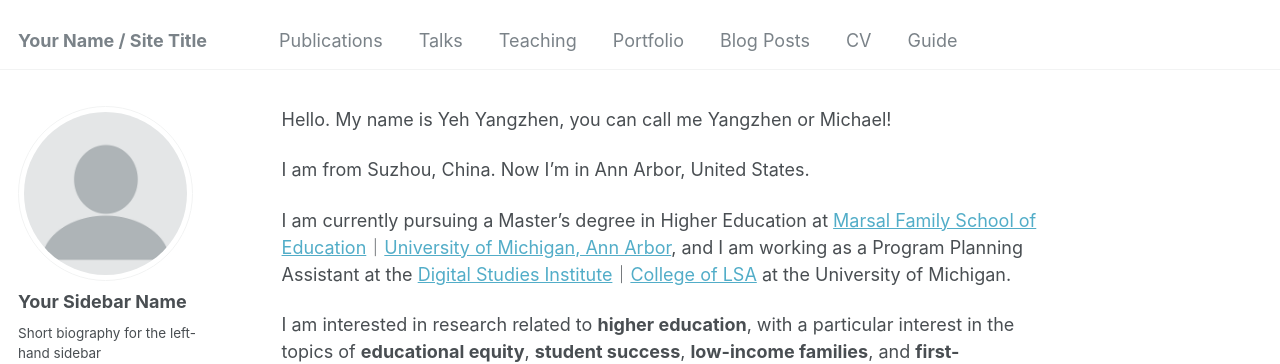
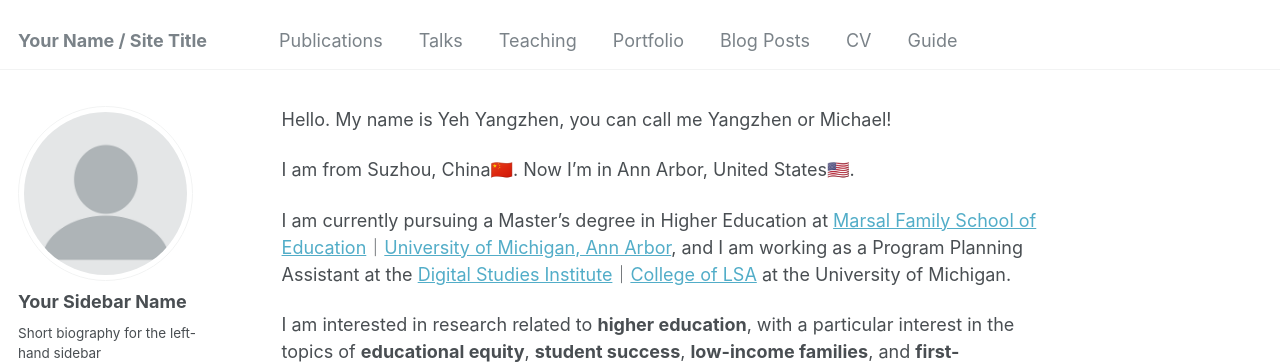
Before and after one commit to Yangzhen-Yeh/Yangzhen-Yeh.github.io, a Jekyll site: the page built from _pages/about.md, in a window 1280 px wide and 900 px high. Shown: the top 364 px of the window. Built offline with Jekyll 4.4.1, drawn with Linux system fonts in a browser that asks for light colours; some web fonts are replaced.

```diff
--- a/_pages/about.md
+++ b/_pages/about.md
@@ -9,7 +9,7 @@ redirect_from:
 
 Hello. My name is Yeh Yangzhen, you can call me Yangzhen or Michael!
 
-I am from Suzhou, China. Now I'm in Ann Arbor, United States.
+I am from Suzhou, China🇨🇳. Now I'm in Ann Arbor, United States🇺🇸.
 
 I am currently pursuing a Master's degree in Higher Education at [Marsal Family School of Education](https://marsal.umich.edu/)｜[University of Michigan, Ann Arbor](https://umich.edu/), and I am working as a Program Planning Assistant at the [Digital Studies Institute](https://www.digitalstudies.umich.edu/)｜[College of LSA](https://lsa.umich.edu/) at the University of Michigan.
 
```
